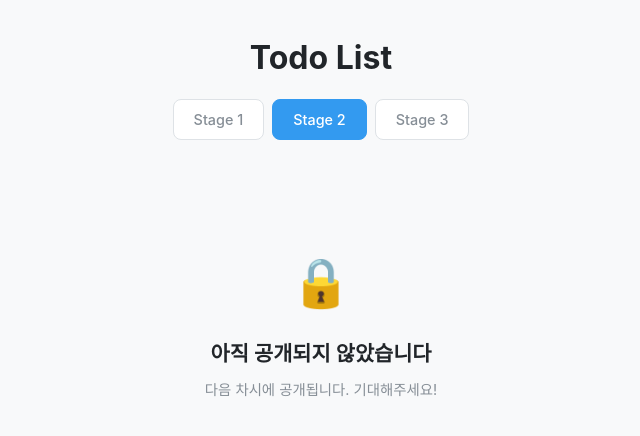
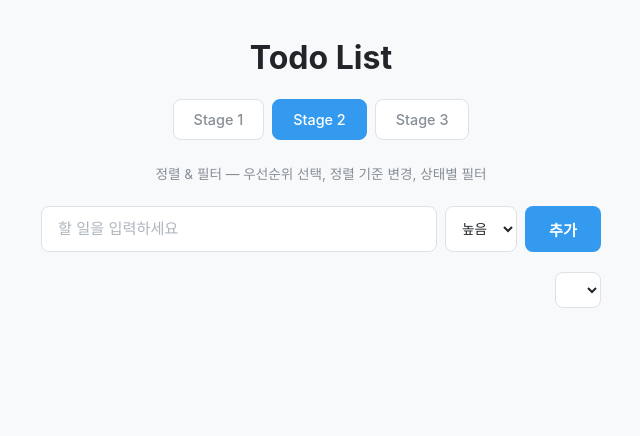
Before and after one commit to givvemee/todo.template, a React (Vite) app: page /stage2 in a window 1280 px wide. Shown: the top 436 px of the page, without its empty margins (319-959 px from the left). Built offline with nearby package versions, Linux system fonts and the light colour scheme.

Commit message:
feat: stage 2 추가

```diff
--- a/src/stages/stage2/Stage2.jsx
+++ b/src/stages/stage2/Stage2.jsx
@@ -1,37 +1,66 @@
 import styled from 'styled-components';
+import TodoForm from './components/TodoForm';
+import TodoList from './components/TodoList';
+import SortDropdown from './components/SortDropdown';
+import FilterBar from './components/FilterBar';
+
+// TODO: todo.json 데이터를 import 하세요
+// TODO: useState, useMemo를 import 하세요
+
+// HINT: 우선순위 정렬을 위한 순서 매핑이 필요합니다
+// 예) { high: 0, medium: 1, low: 2 }
 
 export default function Stage2() {
+  // TODO: todos 상태를 선언하세요
+  // TODO: 정렬 기준(sortBy) 상태를 선언하세요 (기본값: 'createdAt')
+  // TODO: 필터(filter) 상태를 선언하세요 (기본값: 'all')
+
+  // TODO: 할 일 추가 함수를 만드세요 (Stage 1과 유사하지만 priority 파라미터 추가)
+
+  // TODO: 할 일 완료/미완료 토글 함수를 만드세요
+
+  // TODO: 할 일 삭제 함수를 만드세요
+
+  // TODO: 할 일 이름 변경 함수를 만드세요
+
+  // TODO: 필터링 + 정렬된 목록을 계산하세요
+  // HINT: useMemo를 활용하면 성능 최적화에 도움이 됩니다
+  // HINT: 필터 → 'all'이면 전체, 'active'이면 미완료, 'completed'이면 완료
+  // HINT: 정렬 → 'createdAt'이면 날짜순, 'priority'이면 우선순위순, 'title'이면 가나다순
+  // HINT: 한글 정렬에는 localeCompare를 활용하세요
+
   return (
     <Container>
-      <LockIcon>🔒</LockIcon>
-      <Message>아직 공개되지 않았습니다</Message>
-      <SubMessage>다음 차시에 공개됩니다. 기대해주세요!</SubMessage>
+      <Description>
+        정렬 & 필터 — 우선순위 선택, 정렬 기준 변경, 상태별 필터
+      </Description>
+      {/* TODO: TodoForm에 onAdd를 전달하세요 */}
+      <TodoForm />
+      <Toolbar>
+        {/* TODO: FilterBar와 SortDropdown에 필요한 props를 전달하세요 */}
+        <FilterBar />
+        <SortDropdown />
+      </Toolbar>
+      {/* TODO: TodoList에 필터링+정렬된 목록과 핸들러들을 전달하세요 */}
+      <TodoList />
     </Container>
   );
 }
 
-const Container = styled.div`
-  display: flex;
-  flex-direction: column;
-  align-items: center;
-  justify-content: center;
-  padding: 80px 20px;
+// ===== 아래는 스타일 코드입니다. 수정하지 않아도 됩니다. =====
+const Container = styled.section``;
+
+const Description = styled.p`
   text-align: center;
+  color: ${({ theme }) => theme.text.secondary};
+  font-size: 0.85rem;
+  margin-bottom: 20px;
 `;
 
-const LockIcon = styled.span`
-  font-size: 3rem;
+const Toolbar = styled.div`
+  display: flex;
+  justify-content: space-between;
+  align-items: center;
   margin-bottom: 16px;
+  gap: 8px;
 `;
-
-const Message = styled.h2`
-  font-size: 1.3rem;
-  font-weight: 600;
-  color: ${({ theme }) => theme.text.primary};
-  margin-bottom: 8px;
-`;
-
-const SubMessage = styled.p`
-  color: ${({ theme }) => theme.text.secondary};
-  font-size: 0.9rem;
-`;
--- /dev/null
+++ b/src/stages/stage2/components/FilterBar.jsx
@@ -0,0 +1,42 @@
+import styled from 'styled-components';
+
+// HINT: 필터 옵션 배열을 만들어 활용하면 편리합니다
+// 예) [{ value: 'all', label: '전체' }, ...]
+
+export default function FilterBar({ filter, onFilterChange }) {
+  // TODO: 필터 옵션들을 버튼으로 렌더링하세요
+  // HINT: 현재 선택된 필터와 비교하여 활성 상태를 표시하세요
+  // HINT: FilterButton의 $active prop으로 활성 스타일을 적용할 수 있습니다
+
+  return (
+    <Container>
+      {/* 여기에 필터 버튼들을 렌더링하세요 */}
+    </Container>
+  );
+}
+
+// ===== 아래는 스타일 코드입니다. 수정하지 않아도 됩니다. =====
+const Container = styled.div`
+  display: flex;
+  gap: 4px;
+`;
+
+const FilterButton = styled.button`
+  padding: 8px 16px;
+  border-radius: ${({ theme }) => theme.radius};
+  font-size: 0.85rem;
+  font-weight: 500;
+  background: ${({ $active, theme }) =>
+    $active ? theme.accent.primary : theme.bg.secondary};
+  color: ${({ $active, theme }) =>
+    $active ? '#ffffff' : theme.text.secondary};
+  border: 1px solid
+    ${({ $active, theme }) =>
+      $active ? theme.accent.primary : theme.border};
+  transition: all ${({ theme }) => theme.transition};
+
+  &:hover {
+    background: ${({ $active, theme }) =>
+      $active ? theme.accent.primaryHover : theme.bg.hover};
+  }
+`;
--- /dev/null
+++ b/src/stages/stage2/components/SortDropdown.jsx
@@ -0,0 +1,31 @@
+import styled from 'styled-components';
+
+// HINT: 정렬 옵션 배열을 만들어 활용하면 편리합니다
+// 예) [{ value: 'createdAt', label: '생성일자순' }, ...]
+
+export default function SortDropdown({ sortBy, onSortChange }) {
+  // TODO: select 요소의 value와 onChange를 연결하세요
+  // TODO: 정렬 옵션들을 option 태그로 렌더링하세요
+
+  return (
+    <Select>
+      {/* 여기에 option 태그들을 렌더링하세요 */}
+    </Select>
+  );
+}
+
+// ===== 아래는 스타일 코드입니다. 수정하지 않아도 됩니다. =====
+const Select = styled.select`
+  padding: 8px 12px;
+  border: 1px solid ${({ theme }) => theme.border};
+  border-radius: ${({ theme }) => theme.radius};
+  background: ${({ theme }) => theme.bg.input};
+  color: ${({ theme }) => theme.text.primary};
+  font-size: 0.85rem;
+  cursor: pointer;
+  transition: border-color ${({ theme }) => theme.transition};
+
+  &:focus {
+    border-color: ${({ theme }) => theme.accent.primary};
+  }
+`;
--- /dev/null
+++ b/src/stages/stage2/components/TodoForm.jsx
@@ -0,0 +1,85 @@
+import styled from 'styled-components';
+
+// TODO: useState를 import 하세요
+
+export default function TodoForm({ onAdd }) {
+  // TODO: 입력값(title)을 관리할 state를 선언하세요
+  // TODO: 우선순위(priority)를 관리할 state를 선언하세요 (기본값: 'medium')
+
+  // TODO: 폼 제출 핸들러를 만드세요
+  // HINT: onAdd 호출 시 title과 priority를 함께 전달하세요
+  // HINT: 제출 후 입력값과 우선순위를 초기화하세요
+
+  return (
+    <Form>
+      {/* TODO: onSubmit 이벤트를 연결하세요 */}
+      <InputRow>
+        <Input
+          type="text"
+          placeholder="할 일을 입력하세요"
+          // TODO: value와 onChange를 연결하세요
+        />
+        <PrioritySelect>
+          {/* TODO: value와 onChange를 연결하세요 */}
+          <option value="high">높음</option>
+          <option value="medium">보통</option>
+          <option value="low">낮음</option>
+        </PrioritySelect>
+        <AddButton type="submit">추가</AddButton>
+      </InputRow>
+    </Form>
+  );
+}
+
+// ===== 아래는 스타일 코드입니다. 수정하지 않아도 됩니다. =====
+const Form = styled.form`
+  margin-bottom: 20px;
+`;
+
+const InputRow = styled.div`
+  display: flex;
+  gap: 8px;
+`;
+
+const Input = styled.input`
+  flex: 1;
+  padding: 12px 16px;
+  border: 1px solid ${({ theme }) => theme.border};
+  border-radius: ${({ theme }) => theme.radius};
+  background: ${({ theme }) => theme.bg.input};
+  color: ${({ theme }) => theme.text.primary};
+  font-size: 0.95rem;
+  transition: border-color ${({ theme }) => theme.transition};
+
+  &::placeholder {
+    color: ${({ theme }) => theme.text.placeholder};
+  }
+
+  &:focus {
+    border-color: ${({ theme }) => theme.accent.primary};
+  }
+`;
+
+const PrioritySelect = styled.select`
+  padding: 12px 12px;
+  border: 1px solid ${({ theme }) => theme.border};
+  border-radius: ${({ theme }) => theme.radius};
+  background: ${({ theme }) => theme.bg.input};
+  color: ${({ theme }) => theme.text.primary};
+  font-size: 0.85rem;
+  cursor: pointer;
+`;
+
+const AddButton = styled.button`
+  padding: 12px 24px;
+  background: ${({ theme }) => theme.accent.primary};
+  color: #ffffff;
+  border-radius: ${({ theme }) => theme.radius};
+  font-size: 0.95rem;
+  font-weight: 600;
+  transition: background ${({ theme }) => theme.transition};
+
+  &:hover {
+    background: ${({ theme }) => theme.accent.primaryHover};
+  }
+`;
--- /dev/null
+++ b/src/stages/stage2/components/TodoItem.jsx
@@ -0,0 +1,95 @@
+import styled from 'styled-components';
+
+// TODO: useState를 import 하세요
+
+export default function TodoItem({ todo, onToggle, onDelete, onRename }) {
+  // TODO: 수정 모드 상태(isEditing)와 수정 텍스트(editValue) state를 선언하세요
+
+  // TODO: 더블클릭 시 수정 모드로 전환하는 함수를 만드세요
+
+  // TODO: 키보드 이벤트 핸들러를 만드세요 (Enter: 확정, Escape: 취소)
+
+  // TODO: blur 이벤트 핸들러를 만드세요
+
+  return (
+    <Container>
+      {/* TODO: 체크박스를 렌더링하세요 */}
+
+      {/* TODO: 우선순위 배지를 렌더링하세요 */}
+      {/* HINT: PriorityBadge 컴포넌트에 $priority prop을 전달하세요 */}
+
+      {/* TODO: 수정 모드에 따라 EditInput 또는 Title을 렌더링하세요 */}
+
+      {/* TODO: 삭제 버튼을 렌더링하세요 */}
+    </Container>
+  );
+}
+
+// ===== 아래는 스타일 코드입니다. 수정하지 않아도 됩니다. =====
+const Container = styled.div`
+  display: flex;
+  align-items: center;
+  gap: 12px;
+  padding: 12px 16px;
+  background: ${({ theme }) => theme.bg.secondary};
+  border: 1px solid ${({ theme }) => theme.border};
+  border-radius: ${({ theme }) => theme.radius};
+  box-shadow: ${({ theme }) => theme.shadow};
+  transition: all ${({ theme }) => theme.transition};
+
+  &:hover {
+    box-shadow: ${({ theme }) => theme.shadowHover};
+  }
+`;
+
+const Checkbox = styled.input`
+  width: 20px;
+  height: 20px;
+  cursor: pointer;
+  accent-color: ${({ theme }) => theme.accent.primary};
+`;
+
+const PriorityBadge = styled.span`
+  padding: 2px 8px;
+  border-radius: 12px;
+  font-size: 0.7rem;
+  font-weight: 600;
+  color: #ffffff;
+  background: ${({ $priority, theme }) => theme.priority[$priority]};
+  white-space: nowrap;
+`;
+
+const Title = styled.span`
+  flex: 1;
+  font-size: 0.95rem;
+  color: ${({ $completed, theme }) =>
+    $completed ? theme.text.completed : theme.text.primary};
+  text-decoration: ${({ $completed }) =>
+    $completed ? 'line-through' : 'none'};
+  cursor: default;
+  user-select: none;
+`;
+
+const EditInput = styled.input`
+  flex: 1;
+  padding: 4px 8px;
+  border: 1px solid ${({ theme }) => theme.accent.primary};
+  border-radius: 4px;
+  background: ${({ theme }) => theme.bg.input};
+  color: ${({ theme }) => theme.text.primary};
+  font-size: 0.95rem;
+`;
+
+const DeleteButton = styled.button`
+  padding: 6px 12px;
+  background: ${({ theme }) => theme.accent.danger};
+  color: #ffffff;
+  border-radius: 6px;
+  font-size: 0.8rem;
+  font-weight: 500;
+  transition: background ${({ theme }) => theme.transition};
+
+  &:hover {
+    background: ${({ theme }) => theme.accent.dangerHover};
+  }
+`;
--- /dev/null
+++ b/src/stages/stage2/components/TodoList.jsx
@@ -0,0 +1,29 @@
+import styled from 'styled-components';
+import TodoItem from './TodoItem';
+
+export default function TodoList({ todos, onToggle, onDelete, onRename }) {
+  // TODO: todos 배열이 비어있을 때 안내 메시지를 보여주세요
+
+  // TODO: todos 배열을 순회하며 TodoItem을 렌더링하세요
+  // HINT: 각 TodoItem에 key, todo, 핸들러 props를 전달하세요
+
+  return (
+    <List>
+      {/* 여기에 TodoItem 목록을 렌더링하세요 */}
+    </List>
+  );
+}
+
+// ===== 아래는 스타일 코드입니다. 수정하지 않아도 됩니다. =====
+const List = styled.div`
+  display: flex;
+  flex-direction: column;
+  gap: 8px;
+`;
+
+const EmptyMessage = styled.p`
+  text-align: center;
+  color: ${({ theme }) => theme.text.secondary};
+  font-size: 0.95rem;
+  padding: 40px 0;
+`;
```
Also changed, not shown: 1 other file (tests, documents, lock files or other folders).
